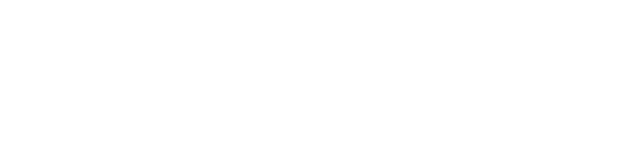
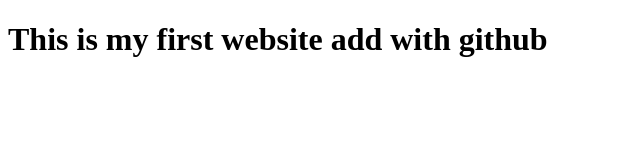
Before and after one commit to mehedimiltonbucse/my-first-github-repo, a plain HTML site: page index.html in a window 1280 px wide. Shown: the whole page, without its empty margins (0-640 px from the left). Drawn offline with Linux system fonts and the light colour scheme.

Commit message:
second commit

```diff
--- a/index.html
+++ b/index.html
@@ -8,7 +8,7 @@
 </head>
 
 <body>
-
+    <h1>This is my first website add with github</h1>
 </body>
 
 </html>
```
